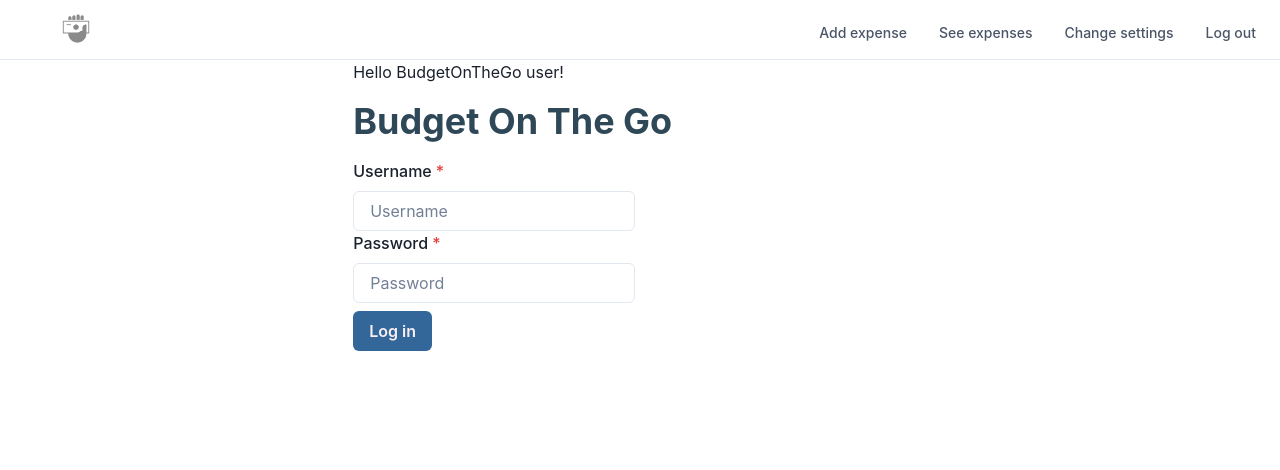
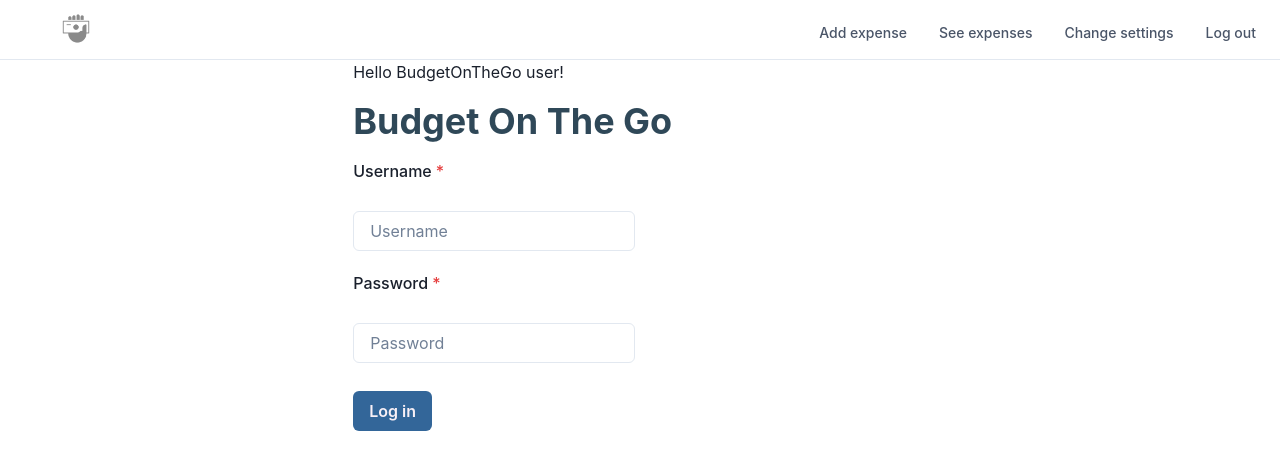
Before and after one commit to tlcoles/BudgetOnTheGo, a React (Create React App) app in the folder client/: page / in a window 1280 px wide. Shown: the top 470 px of the page. Built offline with nearby package versions, Linux system fonts and the light colour scheme.

Commit message:
Changed the margin settings for input fields

```diff
--- a/client/src/components/InputField.js
+++ b/client/src/components/InputField.js
@@ -19,6 +19,7 @@ const InputField = (props) => {
           focusBorderColor={"highlight"}
           type={props.type}
           placeholder={props.placeholder}
+          my={5}
           width="auto"
         />
       </FormControl>
```
